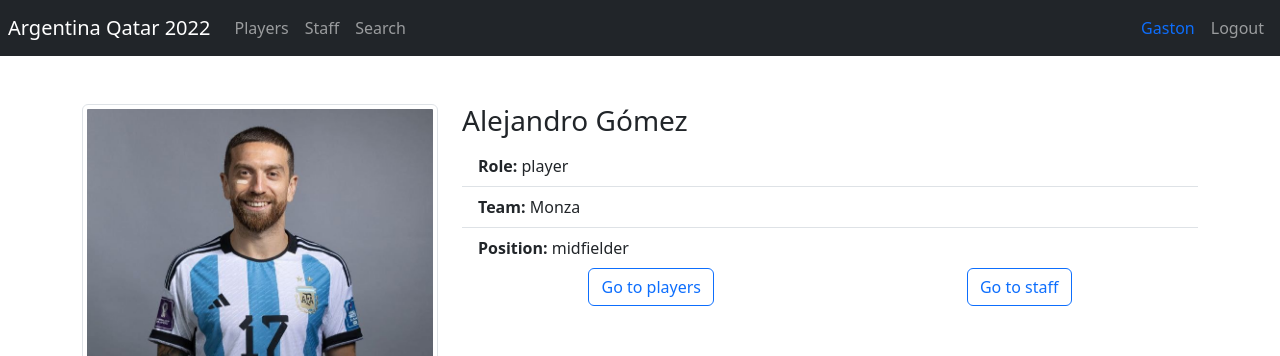
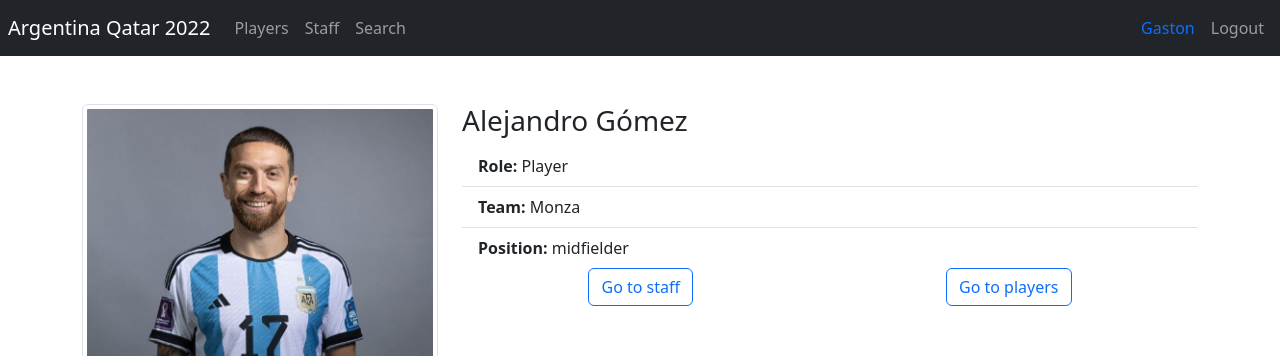
Before and after one commit to GBalatti9/argentina-wold-cup, a React (Vite) app: page /Player/alejandro-gomez in a window 1280 px wide. Shown: the top 356 px of the page. Built offline with nearby package versions, Linux system fonts and the light colour scheme.

Commit message:
Editing first capital letter of the role

```diff
--- a/src/staff/data/staff.js
+++ b/src/staff/data/staff.js
@@ -3,7 +3,7 @@ export const staff = [
         'id': 'alejandro-gomez',
         'name': 'Alejandro',
         'lastName': 'Gómez',
-        'role': 'player',
+        'role': 'Player',
         'team': 'Monza',
         'position': 'midfielder',
     },
@@ -11,7 +11,7 @@ export const staff = [
         'id': 'alexis-macallister',
         'name': 'Alexis',
         'lastName': 'Mac Allister',
-        'role': 'player',
+        'role': 'Player',
         'team': 'Liverpool',
         'position': 'midfielder',
     },
@@ -19,7 +19,7 @@ export const staff = [
         'id': 'angel-correa',
         'name': 'Ángel',
         'lastName': 'Correa',
-        'role': 'player',
+        'role': 'Player',
         'team': 'Atlético de Madrid',
         'position': 'striker',
     },
@@ -27,7 +27,7 @@ export const staff = [
         'id': 'angel-dimaria',
         'name': 'Ángel',
         'lastName': 'Di María',
-        'role': 'player',
+        'role': 'Player',
         'team': 'Benfica',
         'position': 'striker',
     },
@@ -35,7 +35,7 @@ export const staff = [
         'id': 'cuti-romero',
         'name': 'Cristian',
         'lastName': 'Romero',
-        'role': 'player',
+        'role': 'Player',
         'team': 'Tottenham',
         'position': 'defender',
     },
@@ -43,7 +43,7 @@ export const staff = [
         'id': 'dibu-martinez',
         'name': 'Emiliano',
         'lastName': 'Martínez',
-        'role': 'player',
+        'role': 'Player',
         'team': 'Aston Villa',
         'position': 'goalkeeper',
     },
@@ -51,7 +51,7 @@ export const staff = [
         'id': 'enzo-fernandez',
         'name': 'Enzo',
         'lastName': 'Fernández',
-        'role': 'player',
+        'role': 'Player',
         'team': 'Chelsea',
         'position': 'midfielder',
     },
@@ -59,7 +59,7 @@ export const staff = [
         'id': 'exequiel-palacios',
         'name': 'Exequiel',
         'lastName': 'Palacios',
-        'role': 'player',
+        'role': 'Player',
         'team': 'Bayer 04 Leverkusen',
         'position': 'midfielder',
     },
@@ -67,7 +67,7 @@ export const staff = [
         'id': 'franco-armani',
         'name': 'Franco',
         'lastName': 'Armani',
-        'role': 'player',
+        'role': 'Player',
         'team': 'River Plate',
         'position': 'goalkeeper',
     },
@@ -75,7 +75,7 @@ export const staff = [
         'id': 'german-pezzella',
         'name': 'Germán',
         'lastName': 'Pezzella',
-        'role': 'player',
+        'role': 'Player',
         'team': 'Real Betis',
         'position': 'defender',
     },
@@ -83,7 +83,7 @@ export const staff = [
         'id': 'geronimo-rulli',
         'name': 'Gerónimo',
         'lastName': 'Rulli',
-        'role': 'player',
+        'role': 'Player',
         'team': 'Ajax',
         'position': 'goalkeeper',
     },
@@ -91,7 +91,7 @@ export const staff = [
         'id': 'gonzalo-montiel',
         'name': 'Gonzalo',
         'lastName': 'Montiel',
-        'role': 'player',
+        'role': 'Player',
         'team': 'Nottingham Forest',
         'position': 'defender',
     },
@@ -99,7 +99,7 @@ export const staff = [
         'id': 'guido-rodriguez',
         'name': 'Guido',
         'lastName': 'Rodríguez',
-        'role': 'player',
+        'role': 'Player',
         'team': 'Betis',
         'position': 'midfielder',
     },
@@ -107,7 +107,7 @@ export const staff = [
         'id': 'juan-foyth',
         'name': 'Juan',
         'lastName': 'Foyth',
-        'role': 'player',
+        'role': 'Player',
         'team': 'Villarreal',
         'position': 'defender',
     },
@@ -115,7 +115,7 @@ export const staff = [
         'id': 'julian-alvarez',
         'name': 'Julián',
         'lastName': 'Álvarez',
-        'role': 'player',
+        'role': 'Player',
         'team': 'Manchester City',
         'position': 'striker',
     },
@@ -123,7 +123,7 @@ export const staff = [
         'id': 'lautaro-martinez',
         'name': 'Lautaro',
         'lastName': 'Martínez',
-        'role': 'player',
+        'role': 'Player',
         'team': 'Inter',
         'position': 'striker',
     },
@@ -131,7 +131,7 @@ export const staff = [
         'id': 'leandro-paredes',
         'name': 'Leandro',
         'lastName': 'Paredes',
-        'role': 'player',
+        'role': 'Player',
         'team': 'Roma',
         'position': 'midfielder',
     },
@@ -139,7 +139,7 @@ export const staff = [
         'id': 'lionel-messi',
         'name': 'Lionel',
         'lastName': 'Messi',
-        'role': 'player',
+        'role': 'Player',
         'team': 'Inter Miami',
         'position': 'striker',
     },
@@ -148,14 +148,14 @@ export const staff = [
         'name': 'Lionel',
         'lastName': 'Scaloni',
         'lastTeam': 'Atalanta',
-        'role': 'staff',
-        'position': 'manager',
+        'role': 'Staff',
+        'position': 'Manager',
     },
     {
         'id': 'lisandro-martinez',
         'name': 'Lisandro',
         'lastName': 'Martínez',
-        'role': 'player',
+        'role': 'Player',
         'team': 'Manchester United',
         'position': 'defender',
     },
@@ -163,7 +163,7 @@ export const staff = [
         'id': 'marcos-acuna',
         'name': 'Marcos',
         'lastName': 'Acuña',
-        'role': 'player',
+        'role': 'Player',
         'team': 'Sevilla',
         'position': 'defender',
     },
@@ -172,14 +172,14 @@ export const staff = [
         'name': 'Martín',
         'lastName': 'Tocalli',
         'lastTeam': 'Did not play football',
-        'role': 'staff',
-        'position': 'goalkeeper coach',
+        'role': 'Staff',
+        'position': 'Goalkeeper Coach',
     },
     {
         'id': 'nahuel-molina',
         'name': 'Nahuel',
         'lastName': 'Molina',
-        'role': 'player',
+        'role': 'Player',
         'team': 'Atlético de Madrid',
         'position': 'defender',
     },
@@ -187,7 +187,7 @@ export const staff = [
         'id': 'nicolas-otamendi',
         'name': 'Nicolás',
         'lastName': 'Otamendi',
-        'role': 'player',
+        'role': 'Player',
         'team': 'Benfica',
         'position': 'defender',
     },
@@ -195,7 +195,7 @@ export const staff = [
         'id': 'nicolas-tagliafico',
         'name': 'Nicolás',
         'lastName': 'Tagliafico',
-        'role': 'player',
+        'role': 'Player',
         'team': 'Olympique de lyon',
         'position': 'defender',
     },
@@ -204,14 +204,14 @@ export const staff = [
         'name': 'Pablo',
         'lastName': 'Aimar',
         'lastTeam': 'Estudiantes de Río Cuarto',
-        'role': 'staff',
-        'position': 'coaching staff',
+        'role': 'Staff',
+        'position': 'Coaching Staff',
     },
     {
         'id': 'paulo-dybala',
         'name': 'Paulo',
         'lastName': 'Dybala',
-        'role': 'player',
+        'role': 'Player',
         'team': 'Roma',
         'position': 'striker',
     },
@@ -220,14 +220,14 @@ export const staff = [
         'name': 'Roberto',
         'lastName': 'Ayala',
         'lastTeam': 'Racing',
-        'role': 'staff',
-        'position': 'coaching staff',
+        'role': 'Staff',
+        'position': 'Coaching Staff',
     },
     {
         'id': 'rodrigo-depaul',
         'name': 'Rodrigo',
         'lastName': 'De Paul',
-        'role': 'player',
+        'role': 'Player',
         'team': 'Atlético de Madrid',
         'position': 'midfielder',
     },
@@ -235,7 +235,7 @@ export const staff = [
         'id': 'thiago-almada',
         'name': 'Thiago',
         'lastName': 'Almada',
-        'role': 'player',
+        'role': 'Player',
         'team': 'Atlanta United',
         'position': 'midfielder',
     },
@@ -244,7 +244,7 @@ export const staff = [
         'name': 'Walter',
         'lastName': 'Samuel',
         'lastTeam': 'Basilea F.C.',
-        'role': 'staff',
-        'position': 'coaching staff',
+        'role': 'Staff',
+        'position': 'Coaching Staff',
     },
 ]
--- a/src/staff/helpers/getMemberByRole.js
+++ b/src/staff/helpers/getMemberByRole.js
@@ -2,7 +2,7 @@ import { staff } from '../data/staff';
 
 export const getMemberByRole = ( role ) => {
 
-    const validRoles = ['player', 'staff'];
+    const validRoles = ['Player', 'Staff'];
 
     if( !validRoles.includes(role) ) {
         throw new Error(`${ role } is not a valid role`)
--- a/src/staff/pages/PlayersPage.jsx
+++ b/src/staff/pages/PlayersPage.jsx
@@ -10,7 +10,7 @@ export const PlayersPage = () => {
             <hr />
             <PlayersFilteredProvider>
                 <FilterNavbar />
-                <PlayersAndStaffList role={ 'player' } />
+                <PlayersAndStaffList role={ 'Player' } />
             </PlayersFilteredProvider>
         </>
     )
--- a/src/staff/pages/StaffPage.jsx
+++ b/src/staff/pages/StaffPage.jsx
@@ -8,7 +8,7 @@ export const StaffPage = () => {
             <h1>Staff</h1>
             <hr />
             <PlayersFilteredProvider>
-                <PlayersAndStaffList role={ 'staff' } />
+                <PlayersAndStaffList role={ 'Staff' } />
             </PlayersFilteredProvider>
         </>
     )
--- a/src/ui/components/FilterNavbar.jsx
+++ b/src/ui/components/FilterNavbar.jsx
@@ -1,7 +1,7 @@
 import { useContext } from "react"
 import { PlayersFilteredContext } from "../../context";
 
-
+import './FilterNavBar.css';
 
 export const FilterNavbar = () => {
 
```
